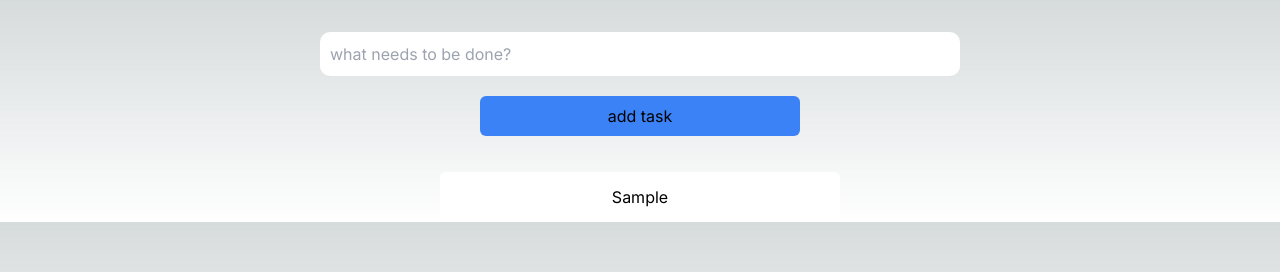
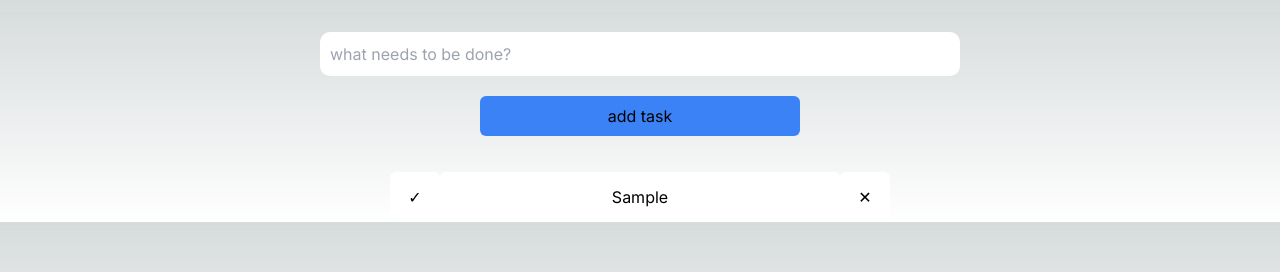
Before and after one commit to israeldail/NextJS-Todo, a Next.js app in the folder todo-list/: page / in a window 1280 px wide. Both pictures are taken after typing "Sample" into the empty fields and a click on the button "add task". Shown: the top 272 px of the page. Built offline with nearby package versions, Linux system fonts and the light colour scheme.

Commit message:
added buttons

```diff
--- a/todo-list/src/app/page.tsx
+++ b/todo-list/src/app/page.tsx
@@ -22,7 +22,10 @@ export default function Home() {
       <ul className="mt-5">
         {task.map((todo: any, key: any) => {
           return (
-            <li><TodoItem todo={todo} key={key} /></li>
+            <div className='flex flex-row'>
+              <li><TodoItem todo={todo} key={key} /></li>
+              <span className={`flex flex-row justify-center items-center h-[50px] w-[50px] mt-[1rem] bg-white text-black rounded-md hover:cursor-pointer hover:bg-red-700`}>&#10005;</span>
+            </div>
           )
         })}
 
--- a/todo-list/src/components/todoItem.tsx
+++ b/todo-list/src/components/todoItem.tsx
@@ -1,5 +1,5 @@
 'use client';
-import { useState } from "react";
+import { Fragment, useState } from "react";
 export const TodoItem = ({ todo }: any) => {
     const [style, setStyle] = useState("not-done")
 
@@ -11,8 +11,11 @@ export const TodoItem = ({ todo }: any) => {
         }
     }
     return (
-        <div className={`flex flex-row justify-center items-center h-[50px] w-[400px] bg-white mt-[1rem] z-0 rounded-md hover:cursor-pointer ${style}`} onClick={changeStyle}>
-            <h1 className='z-1 text-black'>{todo}</h1>
+        <div className='flex flex-row justify-center items-center'>
+            <div className={`flex flex-row justify-center items-center h-[50px] w-[50px] mt-[1rem] bg-white text-black rounded-md hover:bg-green-700 hover:cursor-pointer ${style}`} onClick={changeStyle}>&#10003;</div>
+            <div className={`flex flex-row justify-center items-center h-[50px] w-[400px] bg-white mt-[1rem] z-0 rounded-md`}>
+                <h1 className='z-1 text-black'>{todo}</h1>
+            </div>
         </div>
     )
 }
```
